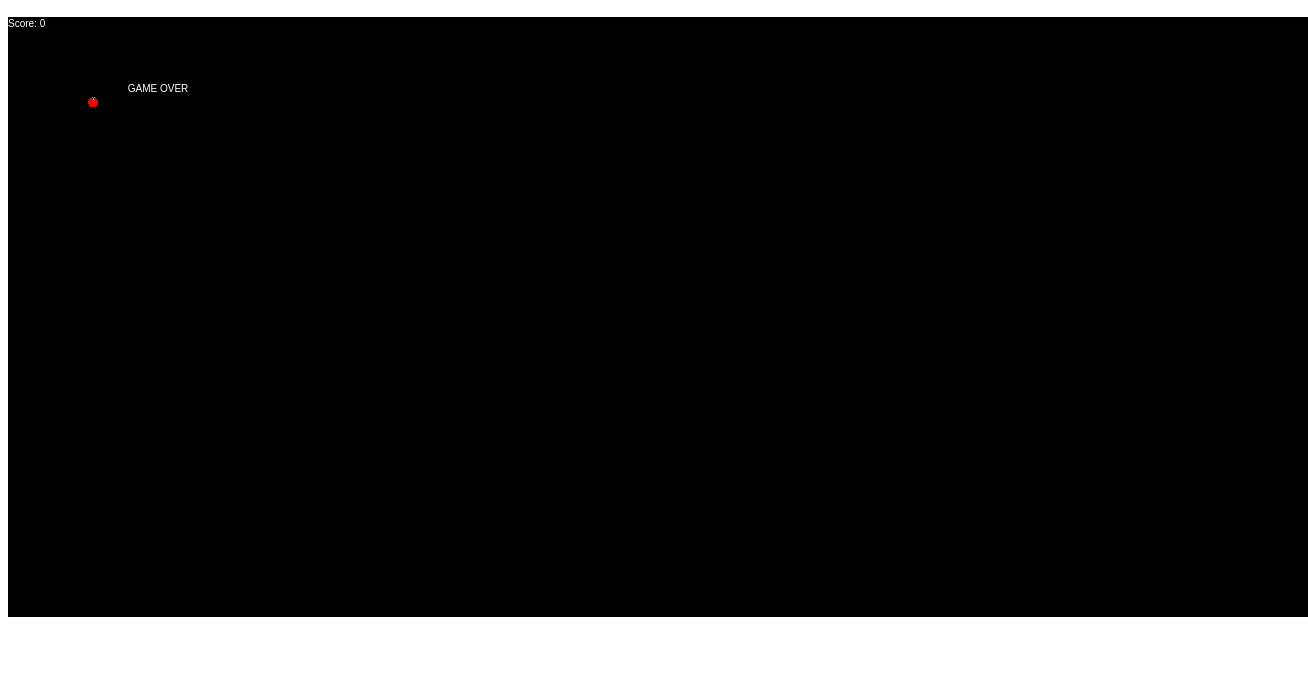
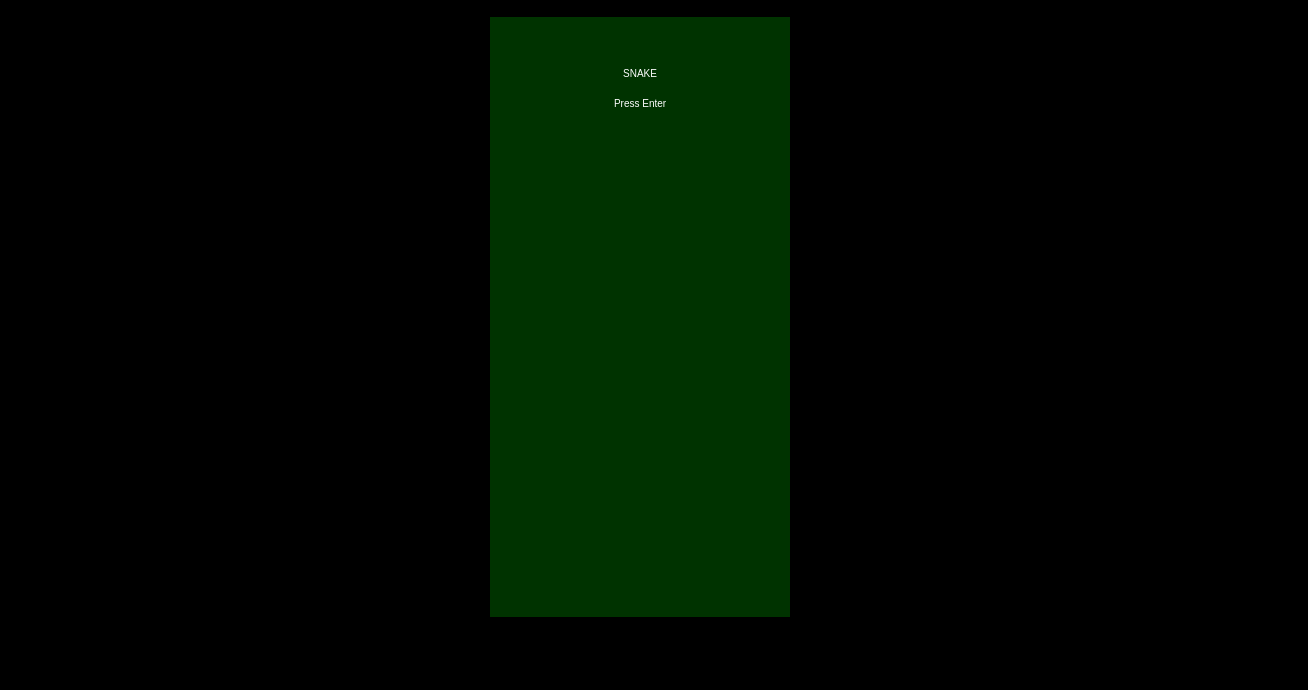
Before and after one commit to Santiago-VillaVega/snake, a plain HTML site: page index.html in a window 1280 px wide. Shown: the part 110-800 px from the top of the page, 1308 px wide, since content can reach past the window. Drawn offline with Linux system fonts and the light colour scheme.

Commit message:
Snake: Código Final

```diff
--- a/game.js
+++ b/game.js
@@ -10,13 +10,20 @@ var KEY_ENTER = 13,
     canvas = null,
     ctx = null,
     lastPress = null,
-    pause = true,
-    gameover = true,
+    pause = false,
+    gameover = false,
+    currentScene = 0,
+    scenes = [],
+    mainScene = null,
+    gameScene = null,
+    highscoresScene = null,
+    body = [],
+    food = null,
+    //var wall = [],
+    highscores = [],
+    posHighscore = 10,
     dir = 0,
     score = 0,
-    //wall = [],
-    body = [],
-    food = null,
     iBody = new Image(),
     iFood = new Image(),
     aEat = new Audio(),
@@ -32,6 +39,9 @@ window.requestAnimationFrame = (function () {
 }());
 
 document.addEventListener("keydown", function (evt) {
+    if (evt.which >= 37 && evt.which <= 40) {
+        evt.preventDefault();
+    }
     lastPress = evt.which;
 }, false);
 
@@ -40,37 +50,6 @@ function Rectangle(x, y, width, height) {
     this.y = (y === undefined) ? 0 : y;
     this.width = (width === undefined) ? 0 : width;
     this.height = (height === undefined) ? this.width : height;
-
-    /*this.intersects = function (rect) {
-        if (rect === undefined) {
-            window.console.warn("Missing parameters on function intersects");
-        } else {
-            return (this.x < rect.x + rect.width &&
-                    this.x + this.width > rect.x &&
-                    this.y < rect.y + rect.height &&
-                    this.y + this.height > rect.y);
-        }
-    };
-
-    this.fill = function (ctx) {
-        if (ctx === undefined) {
-            window.console.warn("Missing parameters on function fill");
-        } else {
-            ctx.fillRect(this.x, this.y, this.width, this.height);
-        }
-    };
-
-    this.drawImage = function (ctx, img) {
-        if (img === undefined) {
-            window.console.warn('Missing parameters on function drawImage');
-        } else {
-            if (img.width) {
-                ctx.drawImage(img, this.x, this.y);
-            } else {
-                ctx.strokeRect(this.x, this.y, this.width, this.height);
-            }
-        }
-    };*/
 }
 
 Rectangle.prototype = {
@@ -108,51 +87,110 @@ Rectangle.prototype = {
     }
 };
 
-/*Rectangle.prototype.intersects = function (rect) {
-    if (rect === undefined) {
-        window.console.warn('Missing parameters on function intersects');
-    } else {
-        return (this.x < rect.x + rect.width &&
-                this.x + this.width > rect.x &&
-                this.y < rect.y + rect.height &&
-                this.y + this.height > rect.y);
-    }
+function Scene() {
+    this.id = scenes.length;
+    scenes.push(this);
+}
+
+Scene.prototype = {
+    constructor: Scene,
+    load: function() {},
+    paint: function(ctx) {},
+    act: function() {}
 };
 
-Rectangle.prototype.fill = function (ctx) {
-    if (ctx === undefined) {
-        window.console.warn('Missing parameters on function fill');
-    } else {
-        ctx.fillRect(this.x, this.y, this.width, this.height);
-    }
-};
-
-Rectangle.prototype.drawImage = function (ctx, img) {
-    if (img === undefined) {
-        window.console.warn('Missing parameters on function drawImage');
-    } else {
-        if (img.width) {
-            ctx.drawImage(img, this.x, this.y);
-        } else {
-            ctx.strokeRect(this.x, this.y, this.width, this.height);
-        }
-    }
-};*/
+function loadScene(scene) {
+    currentScene = scene.id;
+    scenes[currentScene].load();
+}
 
 function random(max) {
     return ~~(Math.random() * max);
 }
 
-function canPlayOgg() {
-    var aud = new Audio();
-    if (aud.canPlayType('audio/ogg').replace(/no/, '')) {
-        return true;
-    } else {
-        return false;
+function addHighscore(score) {
+    posHighscore = 0;
+    while (highscores[posHighscore] > score && posHighscore < highscores.length) {
+        posHighscore += 1;
+    }
+    highscores.splice(posHighscore, 0, score);
+    if (highscores.length > 10) {
+        highscores.length = 10;
+    }
+    localStorage.highscores = highscores.join(',');
+}
+
+function repaint() {
+    window.requestAnimationFrame(repaint);
+    if (scenes.length) {
+        scenes[currentScene].paint(ctx);
     }
 }
 
-function reset() {
+function run() {
+    setTimeout(run, 50);
+    if (scenes.length) {
+        scenes[currentScene].act();
+    }
+}
+
+function init() {
+    // Get canvas and context
+    canvas = document.getElementById('canvas');
+    ctx = canvas.getContext('2d');
+
+    // Load assets
+    iBody.src = 'assets/body.png';
+    iFood.src = 'assets/fruit.png';
+    aEat.src = 'assets/chomp.m4a';
+    aDie.src = 'assets/dies.m4a';
+
+    // Create food
+    food = new Rectangle(80, 80, 10, 10);
+
+    // Create walls
+    //wall.push(new Rectangle(100, 50, 10, 10));
+    //wall.push(new Rectangle(100, 100, 10, 10));
+    //wall.push(new Rectangle(200, 50, 10, 10));
+    //wall.push(new Rectangle(200, 100, 10, 10));
+
+    // Load saved highscores
+    if (localStorage.highscores) {
+        highscores = localStorage.highscores.split(',');
+    }
+
+    // Star game
+    run();
+    repaint();
+}
+
+// Main Scene
+mainScene = new Scene();
+
+mainScene.paint = function (ctx) {
+    // Clean canvas
+    ctx.fillStyle = '#030';
+    ctx.fillRect(0, 0, canvas.width, canvas.height);
+
+    // Draw title
+    ctx.fillStyle = '#fff';
+    ctx.textAlign = 'center';
+    ctx.fillText('SNAKE', 150, 60);
+    ctx.fillText('Press Enter', 150, 90);
+};
+
+mainScene.act = function() {
+    // Load next scene
+    if (lastPress === KEY_ENTER) {
+        loadScene(highscoresScene);
+        lastPress = null;
+    }
+};
+
+// Game Scene
+gameScene = new Scene();
+
+gameScene.load = function() {
     score = 0;
     dir = 1;
     body.length = 0;
@@ -162,43 +200,39 @@ function reset() {
     food.x = random(canvas.width / 10 - 1) * 10;
     food.y = random(canvas.height / 10 - 1) * 10;
     gameover = false;
-}
+};
 
-function paint(ctx) {
+gameScene.paint = function(ctx) {
     var i = 0,
         l = 0;
 
         // Clean canvas
-        ctx.fillStyle = '#000';
+        ctx.fillStyle = '#030';
         ctx.fillRect(0, 0, canvas.width, canvas.height);
 
         // Draw player
-        // ctx.fillStyle = '#0f0';
         ctx.strokeStyle = '#0f0';
         for (i = 0, l = body.length; i < l; i += 1) {
-            //body [i].fill(ctx);
             body[i].drawImage(ctx, iBody);
         }
 
         // Draw walls
         // ctx.fillStyle = '#999';
-        // ctx.strokeStyle = '#999';
         // for (i = 0, l = wall.length; i < l; i += 1) {
         //      wall[i].fill(ctx);
         // }
 
         // Draw food
-        // ctx.fillStyle = '#f00';
-        // food.fill(ctx);
         ctx.strokeStyle = '#f00';
         food.drawImage(ctx, iFood);
 
+        // Draw score
+        ctx.fillStyle = '#fff';
+        ctx.textAlign = 'left';
+        ctx.fillText('Score: ' + score, 0, 10);
+
         // Debug last key pressed
-        ctx.fillStyle = '#fff';
         // ctx.fillText('Last Press: ' + lastPress, 0, 20);
-
-        // Draw score
-        ctx.fillText('Score: ' + score, 0, 10);
 
         // Draw pause
         if (pause) {
@@ -208,18 +242,17 @@ function paint(ctx) {
             } else {
                 ctx.fillText('PAUSE', 150, 75);
             }
-            ctx.textAlign = 'left';
         }
-    }
+    };
 
-    function act() {
+    gameScene.act = function() {
         var i = 0,
             l = 0;
 
         if (!pause) {
             // GameOver Reset
             if (gameover) {
-                reset();
+                loadScene(highscoresScene);
             }
 
             // Move Body
@@ -270,6 +303,15 @@ function paint(ctx) {
                 body[0].y = canvas.height - body[0].height;
             }
 
+            // Food Intersects
+            if (body[0].intersects(food)) {
+                body.push(new Rectangle(0, 0, 10, 10));
+                score += 1;
+                food.x = random(canvas.width / 10 - 1) * 10;
+                food.y = random(canvas.height / 10 - 1) * 10;
+                aEat.play();
+            }
+
             // Wall Intersects
             // for (i = 0, l = wall.length; i < l; i += 1) {
             //    if (food.intersects(wall[i])) {
@@ -289,16 +331,8 @@ function paint(ctx) {
                     gameover = true;
                     pause = true;
                     aDie.play();
+                    addHighscore(score);
                 }
-            }
-
-            // Food Intersects
-            if (body[0].intersects(food)) {
-                body.push(new Rectangle(food.x, food.y, 10, 10));
-                score += 1;
-                food.x = random(canvas.width / 10 - 1) * 10;
-                food.y = random(canvas.height / 10 - 1) * 10;
-                aEat.play();
             }
         }
 
@@ -307,47 +341,42 @@ function paint(ctx) {
             pause = !pause;
             lastPress = null;
         }
-    }
+    };
 
-    function repaint() {
-        window.requestAnimationFrame(repaint);
-        paint(ctx);
-    }
+    // Highscore Scene
+    highscoresScene = new Scene();
 
-    function run() {
-        setTimeout(run, 50);
-        act();
-    }
+    highscoresScene.paint = function(ctx) {
+        var i = 0,
+            l = 0;
 
-    function init() {
-        // Get canvas and context
-        canvas = document.getElementById('canvas');
-        ctx = canvas.getContext('2d');
+        // Clean canvas
+        ctx.fillStyle = '#030';
+        ctx.fillRect(0, 0, canvas.width, canvas.height);
 
-        // Load assets
-        iBody.src = 'assets/body.png';
-        iFood.src = 'assets/fruit.png';
-        if (canPlayOgg()) {
-            aEat.src = 'assets/chomp.oga';
-            aDie.src = 'assets/dies.oga';
-        } else {
-            aEat.src = 'assets/chomp.m4a';
-            aDie.src = 'assets/dies.m4a';
+        // Draw title
+        ctx.fillStyle = '#fff';
+        ctx.textAlign = 'center';
+        ctx.fillText('HIGH SCORES', 150, 30);
+
+        // Draw high scores
+        ctx.textAlign = 'rigth';
+        for (i = 0, l = highscores.length; i < l; i += 1) {
+            if (i === posHighscore) {
+                ctx.fillText('*' + highscores[i], 180, 40 + i * 10);
+            } else {
+                ctx.fillText(highscores[i], 180, 40 + i * 10);
+            }
         }
+    };
 
-        // Create food
-        food = new Rectangle(80, 80, 10, 10);
-
-        // Create walls
-        //wall.push(new Rectangle(100, 50, 10, 10));
-        //wall.push(new Rectangle(100, 100, 10, 10));
-        //wall.push(new Rectangle(200, 50, 10, 10));
-        //wall.push(new Rectangle(200, 100, 10, 10));
-
-        // Star game
-        run();
-        repaint();
-    }
+    highscoresScene.act = function() {
+        // Load next scene
+        if (lastPress === KEY_ENTER) {
+            loadScene(gameScene);
+            lastPress = null;
+        }
+    };
 
     window.addEventListener('load', init, false);
 }(window));
--- a/index.html
+++ b/index.html
@@ -8,10 +8,10 @@
     <title>My First Canvas Game</title>
 </head>
 
-<body>
+<body style="margin:0px; padding:0px; background:#000; text-align: center;">
     <h1 style="text-align: center; font-weight: 800; font-size: 50px; font-family: -apple-system, BlinkMacSystemFont, 'Segoe UI', Roboto, Oxygen, Ubuntu, Cantarell, 'Open Sans', 'Helvetica Neue', sans-serif; ">
-        JUEGAZO</h1>
-    <p><canvas id="canvas" width="1300" height="600" style="background:rgb(0, 0, 0)">
+        CANVAS</h1>
+    <p><canvas id="canvas" width="300" height="600">
             Canvas not supported by your browser.
         </canvas></p>
     <script type="application/javascript" src="game.js"></script>
```
